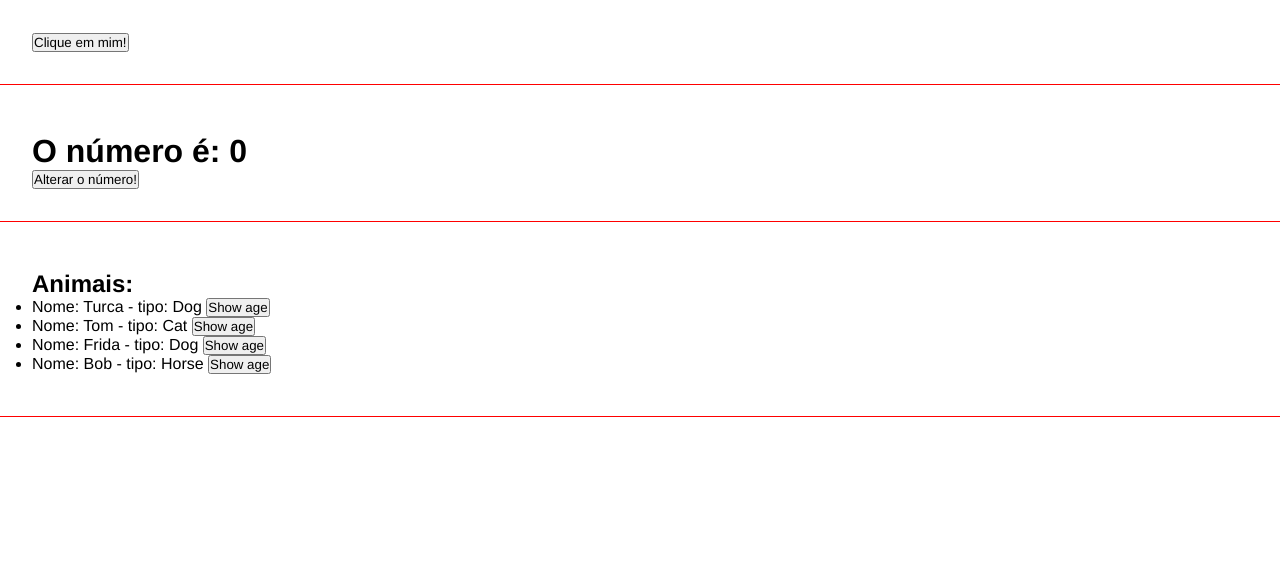
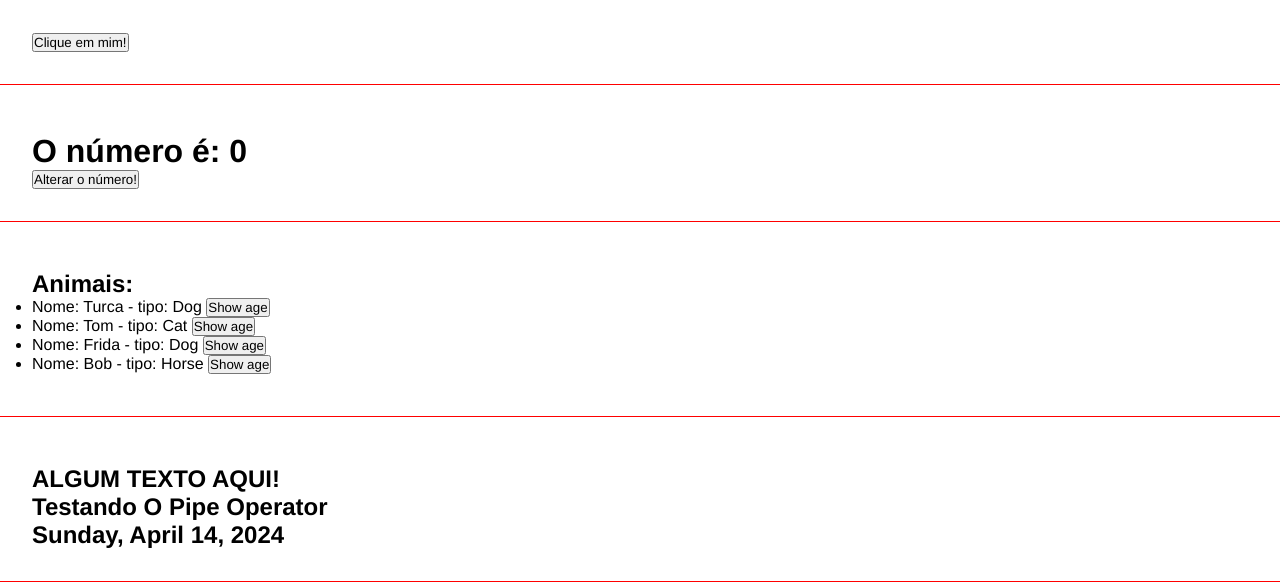
Before and after one commit to PBPaschoal/Angular, an Angular app in the folder Primeiro Projeto/curso-angular/: page / in a window 1280 px wide. Shown: the part 875-1461 px from the top of the page. Built offline with nearby package versions, Linux system fonts and the light colour scheme.

Commit message:
Pipe operators do Angular

```diff
--- a/Primeiro Projeto/curso-angular/src/app/app.component.html
+++ b/Primeiro Projeto/curso-angular/src/app/app.component.html
@@ -11,3 +11,4 @@
 <app-eventos></app-eventos>
 <app-emitter></app-emitter>
 <app-list-render></app-list-render>
+<app-pipes></app-pipes>
--- a/Primeiro Projeto/curso-angular/src/app/app.module.ts
+++ b/Primeiro Projeto/curso-angular/src/app/app.module.ts
@@ -11,6 +11,7 @@
 import { EmitterComponent } from './components/emitter/emitter.component';
 import { ChangeNumberComponent } from './components/change-number/change-number.component';
 import { ListRenderComponent } from './components/list-render/list-render.component';
+import { PipesComponent } from './components/pipes/pipes.component';
 
 @NgModule({
   declarations: [
@@ -22,7 +23,8 @@
     EventosComponent,
     EmitterComponent,
     ChangeNumberComponent,
-    ListRenderComponent
+    ListRenderComponent,
+    PipesComponent
   ],
   imports: [
     BrowserModule,
--- /dev/null
+++ b/Primeiro Projeto/curso-angular/src/app/components/pipes/pipes.component.html
@@ -0,0 +1,5 @@
+<div class="class">
+    <h2>{{ "Algum texto aqui!" | uppercase }}</h2>
+    <h2>{{ someText | titlecase }}</h2>
+    <h2>{{ today | date: "fullDate" }}</h2>
+</div>
--- /dev/null
+++ b/Primeiro Projeto/curso-angular/src/app/components/pipes/pipes.component.ts
@@ -0,0 +1,16 @@
+import { Component } from '@angular/core';
+
+@Component({
+  selector: 'app-pipes',
+  templateUrl: './pipes.component.html',
+  styleUrl: './pipes.component.css'
+})
+export class PipesComponent {
+	someText = 'TESTANDO O PIPE OPERATOR';
+
+	today = new Date();
+
+	constructor() {}
+
+	ngOnInit(): void {}
+}
```
Also changed, not shown: Primeiro Projeto/curso-angular/src/app/components/pipes/pipes.component.css (added), 2 other files (tests, documents, lock files or other folders).
